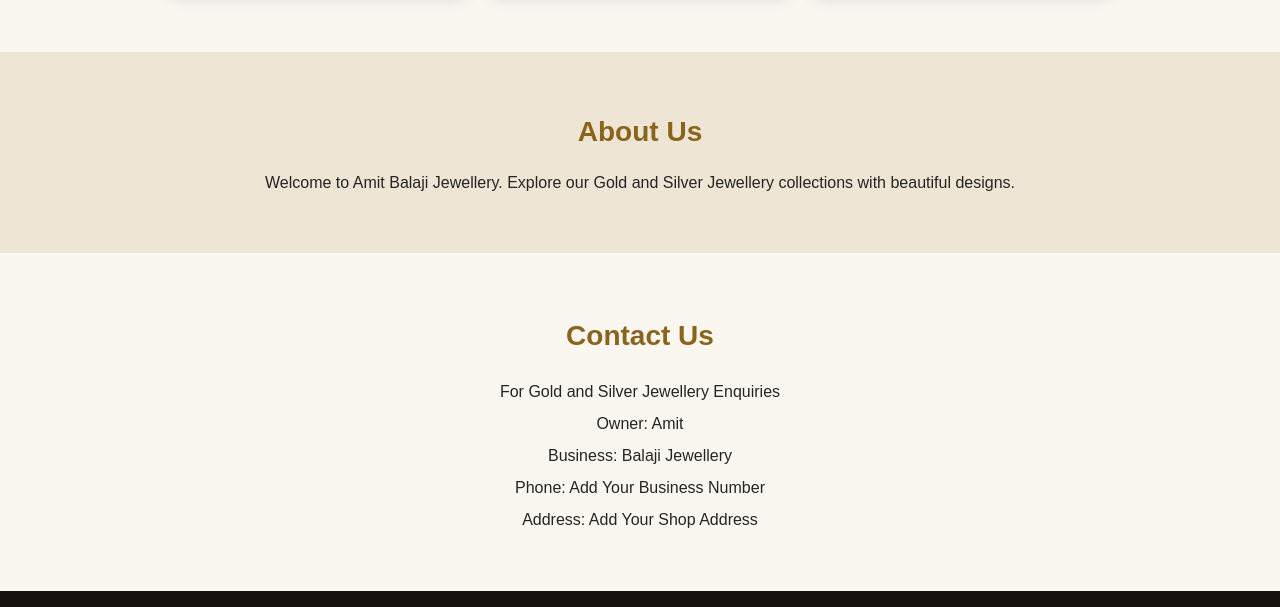
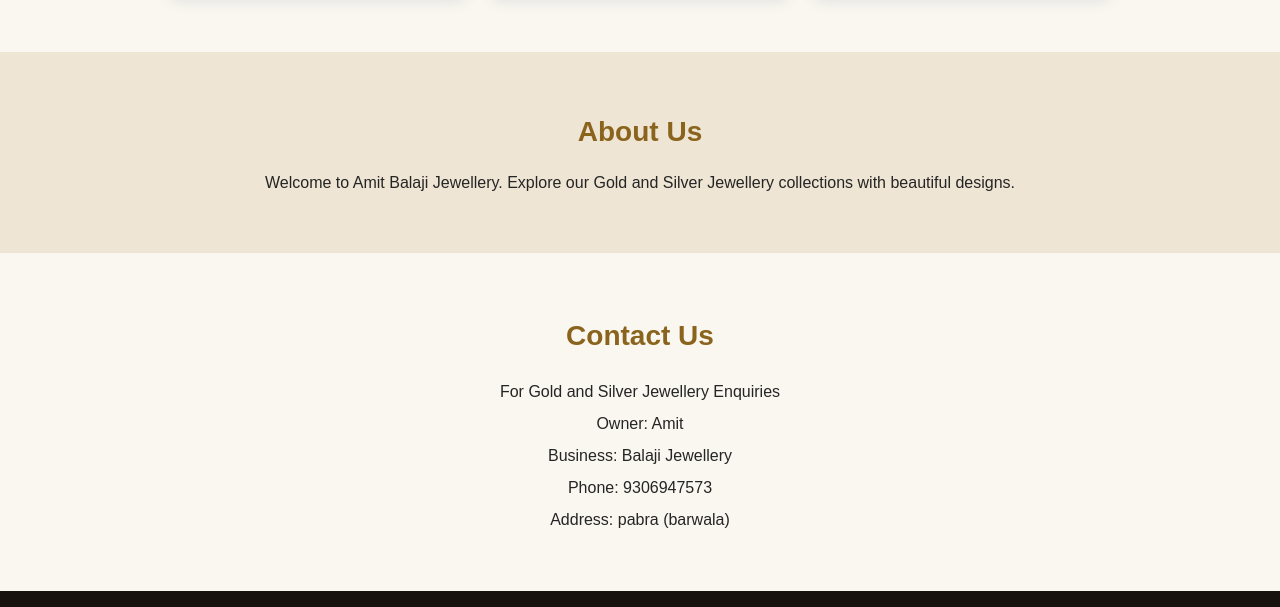
Before and after one commit to amitsoni70370-pixel/balaji-jewellery, a plain HTML site: page index.html in a window 1280 px wide. Shown: the part 1029-1636 px from the top of the page. Drawn offline with Linux system fonts and the light colour scheme.

Commit message:
Update contact information in index.html

```diff
--- a/index.html
+++ b/index.html
@@ -69,8 +69,8 @@
     <p>For Gold and Silver Jewellery Enquiries</p>
     <p>Owner: Amit</p>
     <p>Business: Balaji Jewellery</p>
-    <p>Phone: Add Your Business Number</p>
-    <p>Address: Add Your Shop Address</p>
+    <p>Phone: 9306947573</p>
+    <p>Address: pabra (barwala)</p>
 </section>
 
 <footer>
```
